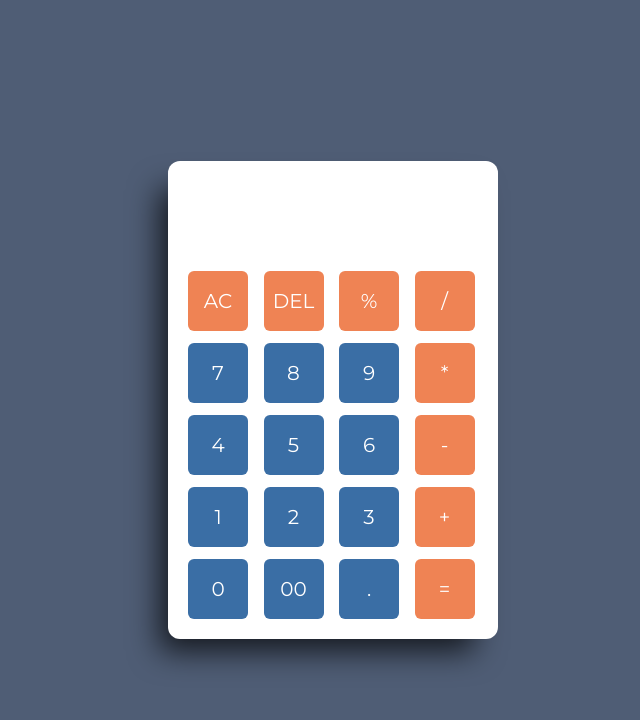
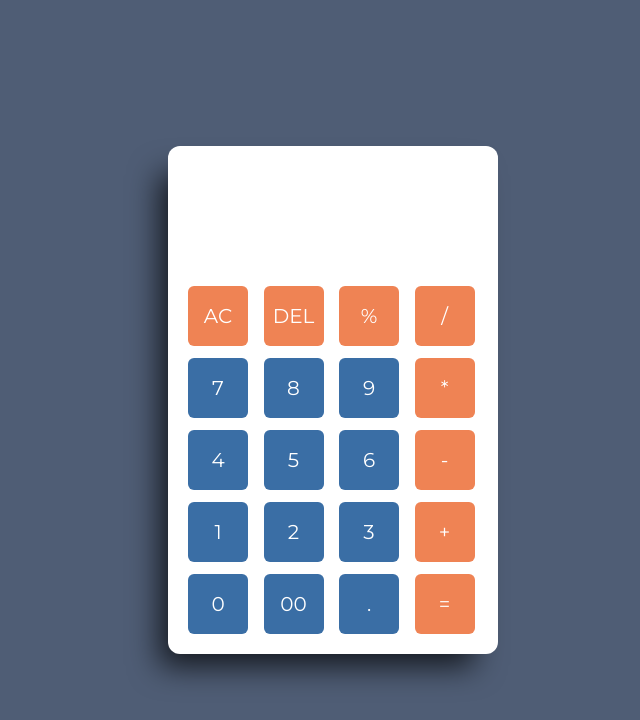
Before and after one commit to FelipeSiravegna/CalculatorApp, a plain HTML site: page index.html in a window 1280 px wide. Shown: the whole page, without its empty margins (307-947 px from the left). Drawn offline with Linux system fonts and the light colour scheme.

Commit message:
Display size and font size changed

```diff
--- a/style.css
+++ b/style.css
@@ -28,13 +28,13 @@ body {
 }
 
 .display {
-  height: 90px;
+  height: 120px;
   width: 100%;
   outline: none;
   border: none;
   text-align: right;
   margin-bottom: 10px;
-  font-size: 30px;
+  font-size: 35px;
   color: #000e1a;
   pointer-events: none;
 }
```
